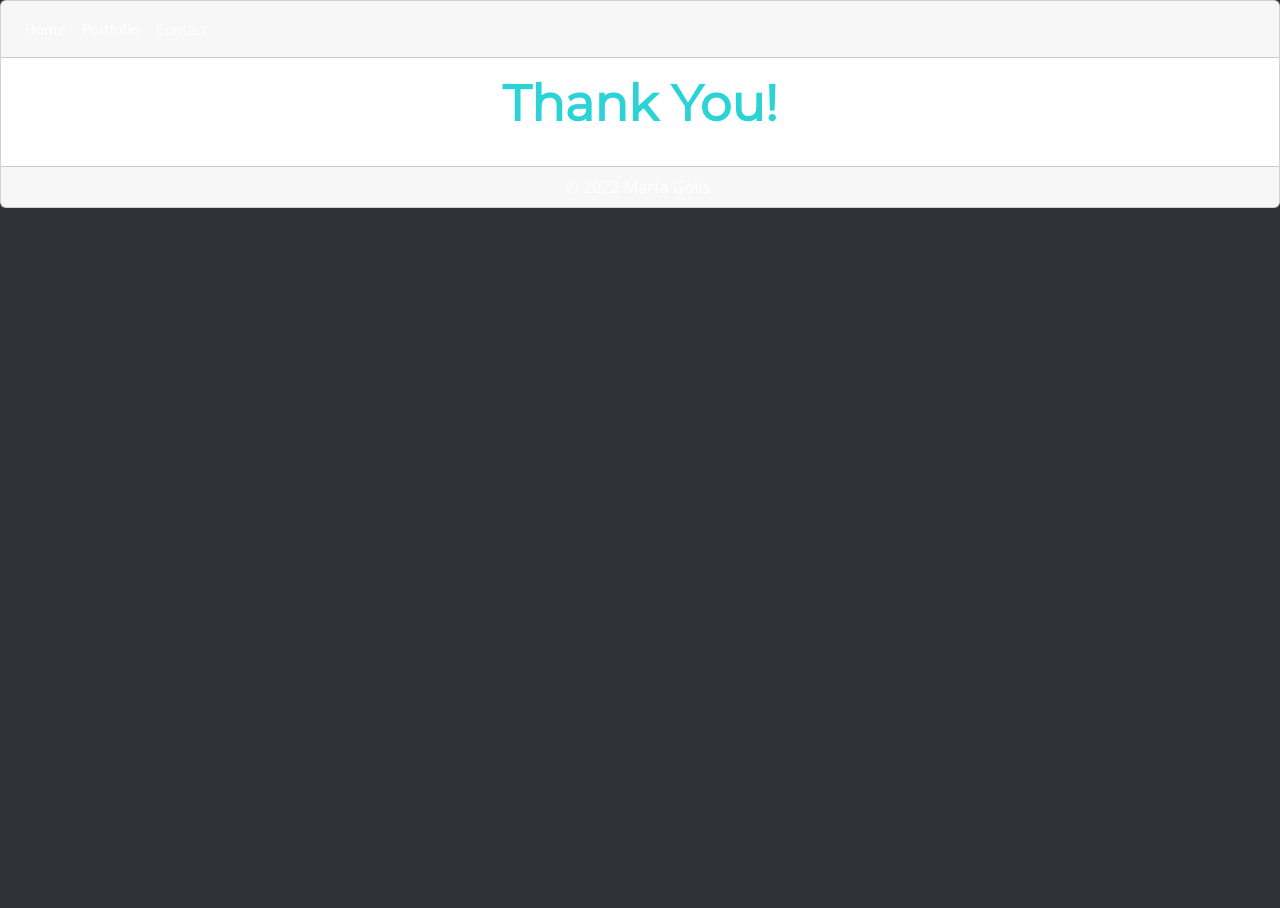
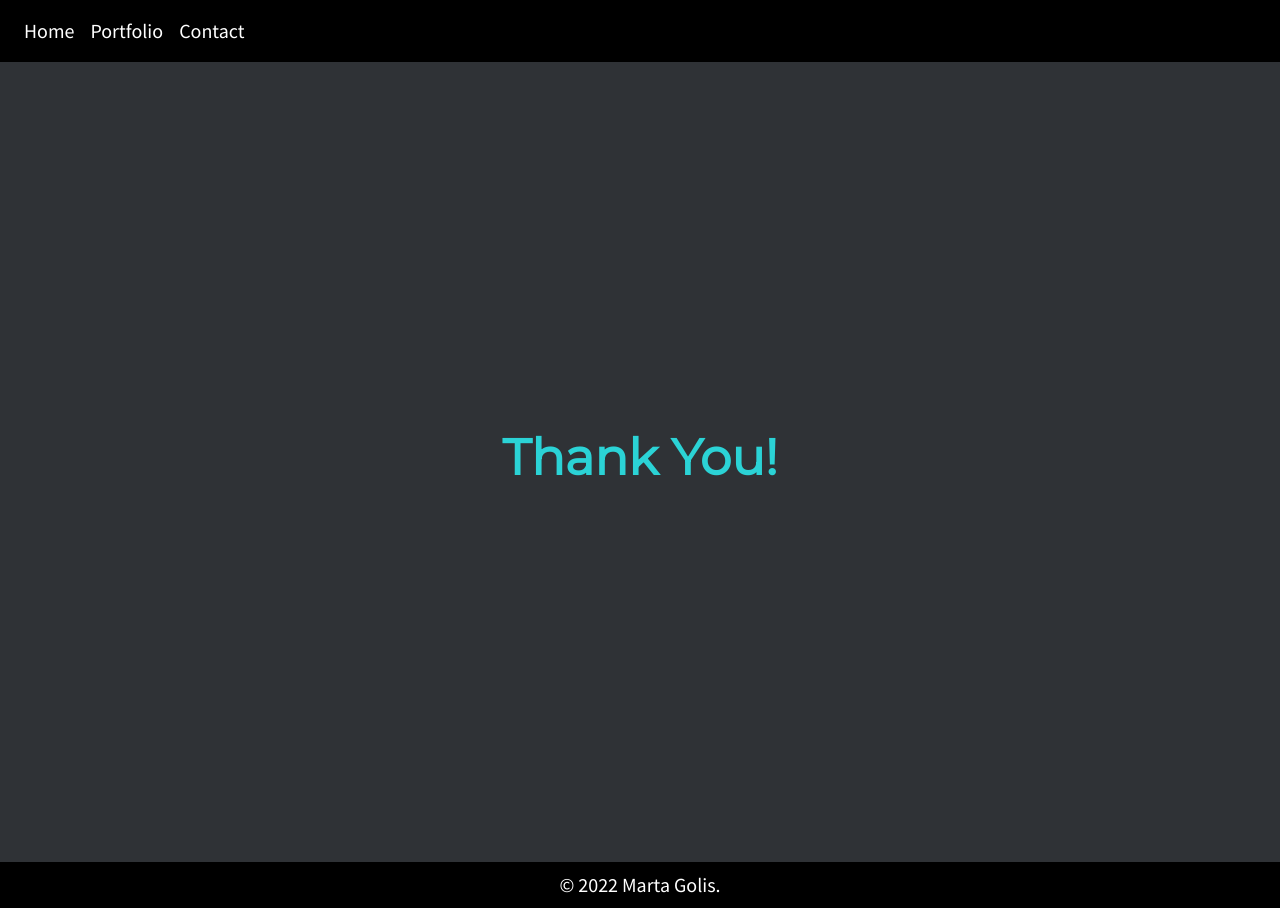
Before and after one commit to Marta-Golis/Thank-You-Page, a plain HTML site: page index.html in a window 1280 px wide. Before the commit the page ends 800 px from the top, so only its background shows below. Drawn offline with nearby package versions, Linux system fonts and the light colour scheme.

Commit message:
Update styles.css

```diff
--- a/css/styles.css
+++ b/css/styles.css
@@ -1,4 +1,66 @@
 html, body{
+  height: 100vh;
+}
+body.myBody{
+  background-color: #2f3236;
+}
+header.card-header{
+  background-color: #000000;
+  border: 0;
+  border-radius: 0 !important;
+}
+a.nav-link{
+  font-family: 'Source Sans Pro', sans-serif;
+  font-size: 20px;
+}
+ul.nav a.nav-link:hover {
+  color: #a39e9e !important;
+}
+button.navbar-toggler{
+  background-color: #D3D3D3;
+}
+button.navbar-toggler:hover{
+  background-color: #a39e9e;
+  border-color: #a39e9e;
+}
+h1.card-title{
+  font-family: 'Montserrat', sans-serif;
+  font-size: 50px;
+  font-weight: bold;
+  color: #2bd3d6;
+  text-align: center;
+}
+div.card{
+  border: 0;
+  border-radius: 0;
+}
+div.card-body{
+  height: 100vh;
+  background-color: #2f3236;
+  width: 100%;
+  display: flex;
+  align-items: center;
+  justify-content: center;
+  padding: 10px;
+  border: 0;
+  border-radius: 0;
+}
+footer.card-footer{
+    background-color: #000000;
+    font-family: 'Source Sans Pro', sans-serif;
+    font-size: 20px;
+    border: 0;
+    border-radius: 0 !important;
+}
+
+
+
+
+
+
+
+
+/* html, body{
   height: 100vh;
 }
 a{
@@ -48,4 +110,4 @@ footer.newColor{
   h1.card-title{
     font-size: 25px;
   }
-}
+} */
```
